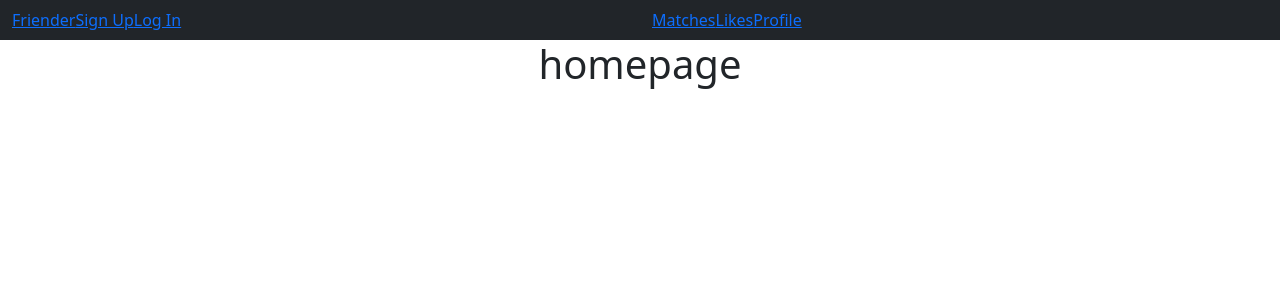
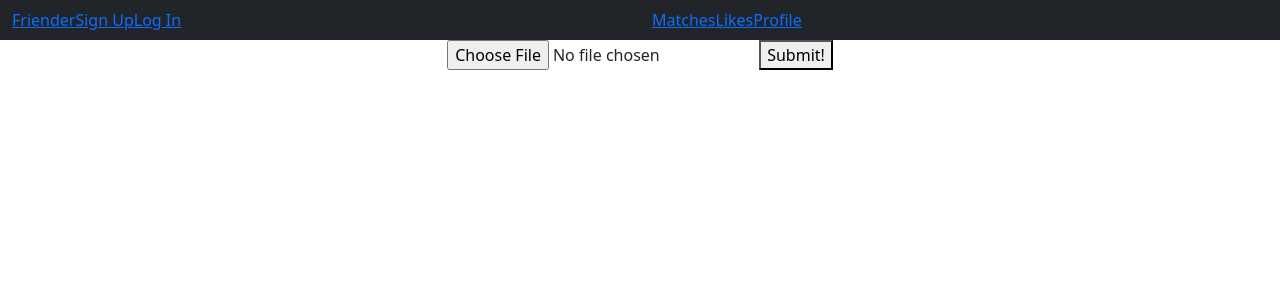
Before and after one commit to sammerham/friender-frontend, a React (Create React App) app: page /profile in a window 1280 px wide. Before the commit this address led to /. Shown: the top 300 px of the page. Built offline with nearby package versions, Linux system fonts and the light colour scheme; no server answers.

Commit message:
added API routes for aws

```diff
--- a/src/ProfileForm.js
+++ b/src/ProfileForm.js
@@ -27,7 +27,7 @@ function ProfileForm({handleUpdate}){
     }
 
     return(
-        <form>
+        <form onSubmit={handleSubmit} encType="multipart/form-data">
         <input
           id="file"
           name="file"
@@ -37,6 +37,7 @@ function ProfileForm({handleUpdate}){
             setSelectedFile(e.target.files[0]);
           }}
         />
+        <button> Submit! </button>
         </form>
     )
 }
--- a/src/Routes.js
+++ b/src/Routes.js
@@ -17,7 +17,7 @@ function Routes({ handleSignup, handleLogin, handleUpdate, handleLogout }) {
       </Route>
       {/* {currentUser ? */}
       <Switch>
-        <Route exact path="/profileForm">
+        <Route exact path="/profile">
           <ProfileForm handleUpdate={handleUpdate} />
         </Route>
         <Route exact path="/Signup">
--- a/src/frienderAPI.js
+++ b/src/frienderAPI.js
@@ -87,10 +87,10 @@ class frienderApi {
     /** send image to aws */
 
   static async sendImageToAWS(file){
-    const res = await axios.post (`${BASE_URL}/aws`,
+    const res = await axios.post(`${BASE_URL}/aws`,
       {
         type: 'image',
-        file: file
+        file,
     })
     return res.data
   }
```
